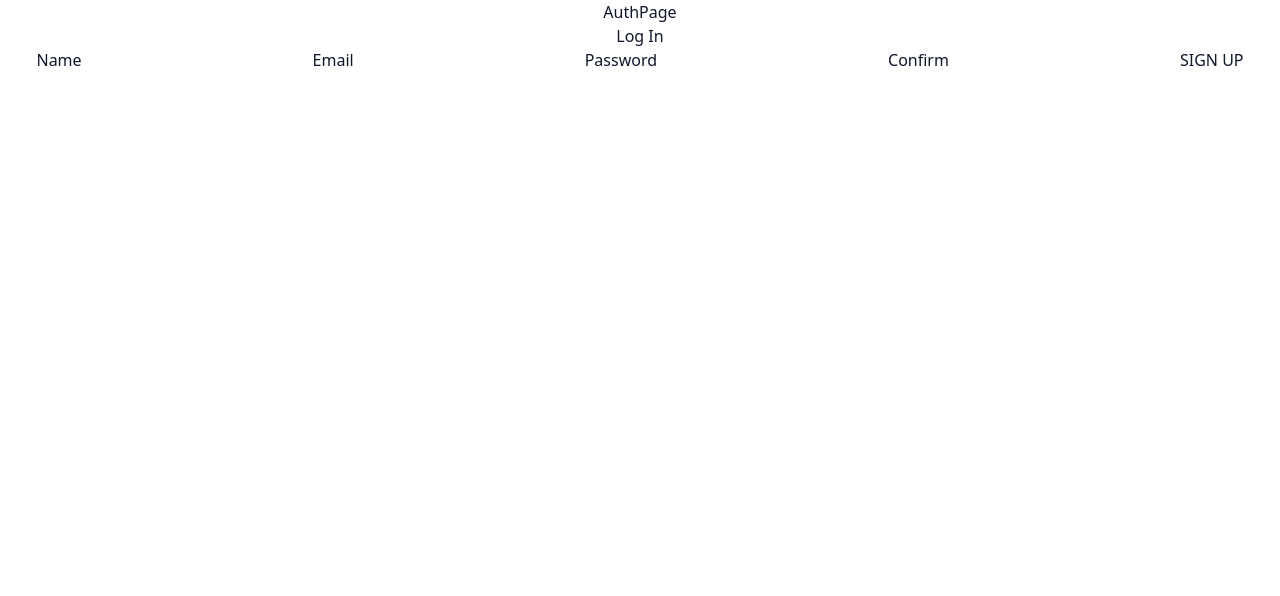
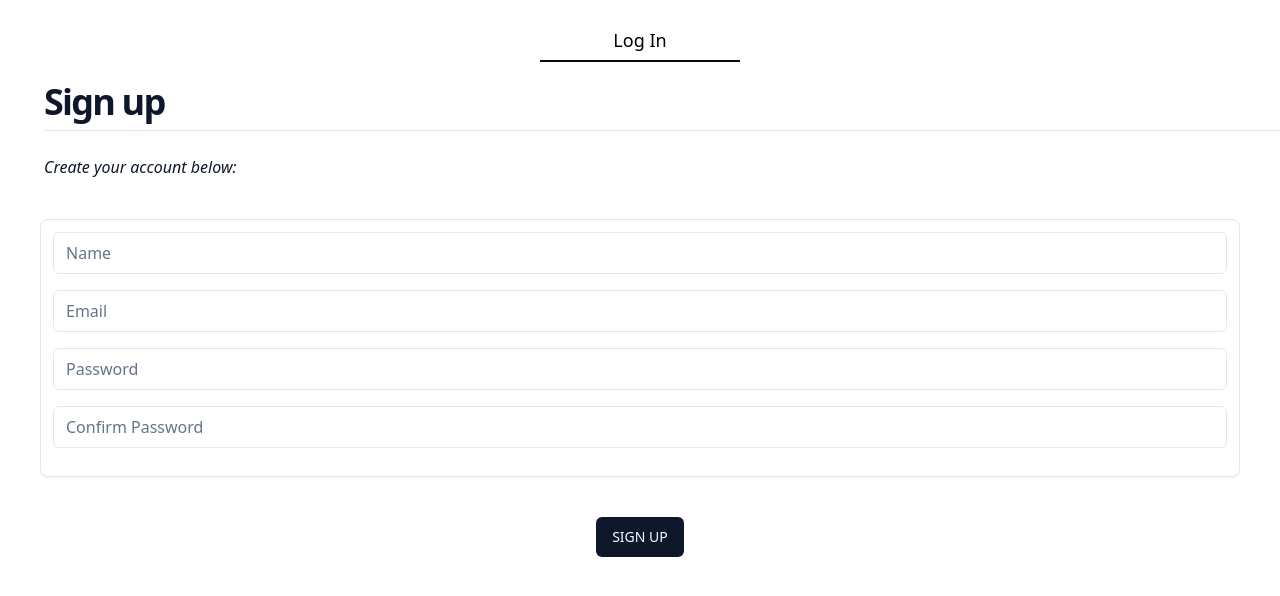
Before and after one commit to napogonowski/grapple-forge, a React (Create React App) app: page /technique in a window 1280 px wide. Both pictures are taken after a click on the button "Sign Up". Shown: the top 596 px of the page. Built offline with nearby package versions, Linux system fonts and the light colour scheme.

Commit message:
login and sign up pages styling commenced

```diff
--- a/src/components/LoginForm/LoginForm.jsx
+++ b/src/components/LoginForm/LoginForm.jsx
@@ -1,16 +1,19 @@
-import { useState } from 'react';
-import * as usersService from '../../utilities/users-service';
+import { Button } from "../ui/button";
+import { Input } from "../ui/input";
+import { Card } from "../ui/card";
+import { useState } from "react";
+import * as usersService from "../../utilities/users-service";
 
 export default function LoginForm({ setUser }) {
   const [credentials, setCredentials] = useState({
-    email: '',
-    password: ''
+    email: "",
+    password: "",
   });
-  const [error, setError] = useState('');
+  const [error, setError] = useState("");
 
   function handleChange(evt) {
     setCredentials({ ...credentials, [evt.target.name]: evt.target.value });
-    setError('');
+    setError("");
   }
 
   async function handleSubmit(evt) {
@@ -23,19 +26,49 @@ export default function LoginForm({ setUser }) {
       const user = await usersService.login(credentials);
       setUser(user);
     } catch {
-      setError('Log In Failed - Try Again');
+      setError("Log In Failed - Try Again");
     }
   }
 
   return (
-    <div>
-      <div className="form-container">
-        <form autoComplete="off" onSubmit={handleSubmit}>
-          <label>Email</label>
-          <input type="text" name="email" value={credentials.email} onChange={handleChange} required />
-          <label>Password</label>
-          <input type="password" name="password" value={credentials.password} onChange={handleChange} required />
-          <button type="submit">LOG IN</button>
+    <div className="  ">
+      <div className="flex-1 p-10 ">
+        <h2 className="text-left ml-11 mb-6 mt-10 scroll-m-20 border-b pb-2 text-4xl font-semibold tracking-tighter transition-colors first:mt-0">
+          Log in
+        </h2>
+        <p className="text-left ml-11 italic text-base">
+          Welcome back Juijiteiro:
+        </p>
+
+        <form
+          className=" p-10 text-base "
+          autoComplete="off"
+          onSubmit={handleSubmit}
+        >
+          <Card className="p-2 m-2">
+            <Input
+              className="mb-4 text-base"
+              type="text"
+              name="email"
+              placeholder="Email"
+              value={credentials.email}
+              onChange={handleChange}
+              required
+            />
+            <Input
+              className="mb-4 text-base"
+              type="password"
+              name="password"
+              placeholder="Password"
+              value={credentials.password}
+              onChange={handleChange}
+              required
+            />
+          </Card>
+
+          <Button className="p-3 m-2 w-[120px]" type="submit">
+            LOG IN
+          </Button>
         </form>
       </div>
       <p className="error-message">&nbsp;{error}</p>
--- a/src/components/SignUpForm/SignUpForm.jsx
+++ b/src/components/SignUpForm/SignUpForm.jsx
@@ -1,27 +1,30 @@
-import { Component } from 'react';
-import { signUp } from '../../utilities/users-service';
+import { Button } from "../ui/button";
+import { Input } from "../ui/input";
+import { Card } from "../ui/card";
+import { Component } from "react";
+import { signUp } from "../../utilities/users-service";
 
 export default class SignUpForm extends Component {
   state = {
-    name: '',
-    email: '',
-    password: '',
-    confirm: '',
-    error: ''
+    name: "",
+    email: "",
+    password: "",
+    confirm: "",
+    error: "",
   };
 
   handleChange = (evt) => {
     this.setState({
       [evt.target.name]: evt.target.value,
-      error: ''
+      error: "",
     });
   };
 
   handleSubmit = async (evt) => {
     evt.preventDefault();
     try {
-      const {name, email, password} = this.state;
-      const formData = {name, email, password};
+      const { name, email, password } = this.state;
+      const formData = { name, email, password };
       // The promise returned by the signUp service
       // method will resolve to the user object included
       // in the payload of the JSON Web Token (JWT)
@@ -30,28 +33,66 @@ export default class SignUpForm extends Component {
     } catch {
       // An error occurred
       // Probably due to a duplicate email
-      this.setState({ error: 'Sign Up Failed - Try Again' });
+      this.setState({ error: "Sign Up Failed - Try Again" });
     }
   };
 
   render() {
     const disable = this.state.password !== this.state.confirm;
     return (
-      <div>
-        <div className="form-container">
+      <div className="flex">
+        <div className="flex-1">
+          <h2 className="text-left ml-11 mb-6 mt-10 scroll-m-20 border-b pb-2 text-4xl font-semibold tracking-tighter transition-colors first:mt-0">
+            Sign up
+          </h2>
+          <p className="text-left ml-11 italic text-base">
+            Create your account below:
+          </p>
           <form autoComplete="off" onSubmit={this.handleSubmit}>
-            <label>Name</label>
-            <input type="text" name="name" value={this.state.name} onChange={this.handleChange} required />
-            <label>Email</label>
-            <input type="email" name="email" value={this.state.email} onChange={this.handleChange} required />
-            <label>Password</label>
-            <input type="password" name="password" value={this.state.password} onChange={this.handleChange} required />
-            <label>Confirm</label>
-            <input type="password" name="confirm" value={this.state.confirm} onChange={this.handleChange} required />
-            <button type="submit" disabled={disable}>SIGN UP</button>
+            <Card className="p-3 m-10">
+              <Input
+                className="mb-4 text-base"
+                placeholder="Name"
+                type="text"
+                name="name"
+                value={this.state.name}
+                onChange={this.handleChange}
+                required
+              />
+              <Input
+                className="mb-4 text-base"
+                placeholder="Email"
+                type="email"
+                name="email"
+                value={this.state.email}
+                onChange={this.handleChange}
+                required
+              />
+              <Input
+                className="mb-4 text-base"
+                placeholder="Password"
+                type="password"
+                name="password"
+                value={this.state.password}
+                onChange={this.handleChange}
+                required
+              />
+              <Input
+                className="mb-4 text-base"
+                placeholder="Confirm Password"
+                type="password"
+                name="confirm"
+                value={this.state.confirm}
+                onChange={this.handleChange}
+                required
+              />
+            </Card>
+            <Button type="submit" disabled={disable}>
+              SIGN UP
+            </Button>
           </form>
+          <p className="error-message">&nbsp;{this.state.error}</p>
         </div>
-        <p className="error-message">&nbsp;{this.state.error}</p>
       </div>
     );
   }
--- a/src/components/ui/input.jsx
+++ b/src/components/ui/input.jsx
@@ -7,7 +7,7 @@ const Input = React.forwardRef(({ className, type, ...props }, ref) => {
     <input
       type={type}
       className={cn(
-        "flex h-10 w-full rounded-md border border-input bg-background px-3 py-2 text-sm ring-offset-background file:border-0 file:bg-transparent file:text-sm file:font-medium placeholder:text-muted-foreground focus-visible:outline-none focus-visible:ring-2 focus-visible:ring-ring focus-visible:ring-offset-2 disabled:cursor-not-allowed disabled:opacity-50",
+        "flex h-15 w-full rounded-md border border-input bg-background px-3 py-2 text-sm ring-offset-background file:border-0 file:bg-transparent file:text-sm file:font-medium placeholder:text-muted-foreground focus-visible:outline-none focus-visible:ring-2 focus-visible:ring-ring focus-visible:ring-offset-2 disabled:cursor-not-allowed disabled:opacity-50",
         className
       )}
       ref={ref}
--- a/src/pages/AuthPage/AuthPage.jsx
+++ b/src/pages/AuthPage/AuthPage.jsx
@@ -1,18 +1,22 @@
-import { useState } from 'react';
-import SignUpForm from '../../components/SignUpForm/SignUpForm';
-import LoginForm from '../../components/LoginForm/LoginForm';
+import { Button } from "../../components/ui/button";
+import { buttonVariants } from "../../components/ui/button";
+import { useState } from "react";
+import SignUpForm from "../../components/SignUpForm/SignUpForm";
+import LoginForm from "../../components/LoginForm/LoginForm";
 
 export default function AuthPage({ setUser }) {
   const [showSignUp, setShowSignUp] = useState(false);
   return (
     <main>
-      <h1>AuthPage</h1>
-      <button onClick={() => setShowSignUp(!showSignUp)}>{showSignUp ? 'Log In' : 'Sign Up'}</button>
-      { showSignUp ?
-          <SignUpForm setUser={setUser} />
-          :
-          <LoginForm setUser={setUser} />
-      }
+
+      <Button ghost className="p-5 m-5 h-4 bg-inherit w-[200px] text-lg text-black border-b-2 rounded-none	hover:none border-neutral-950		" onClick={() => setShowSignUp(!showSignUp)}>
+        {showSignUp ? "Log In" : "Sign Up"}
+      </Button>
+      {showSignUp ? (
+        <SignUpForm setUser={setUser} />
+      ) : (
+        <LoginForm setUser={setUser} />
+      )}
     </main>
   );
 }
```
